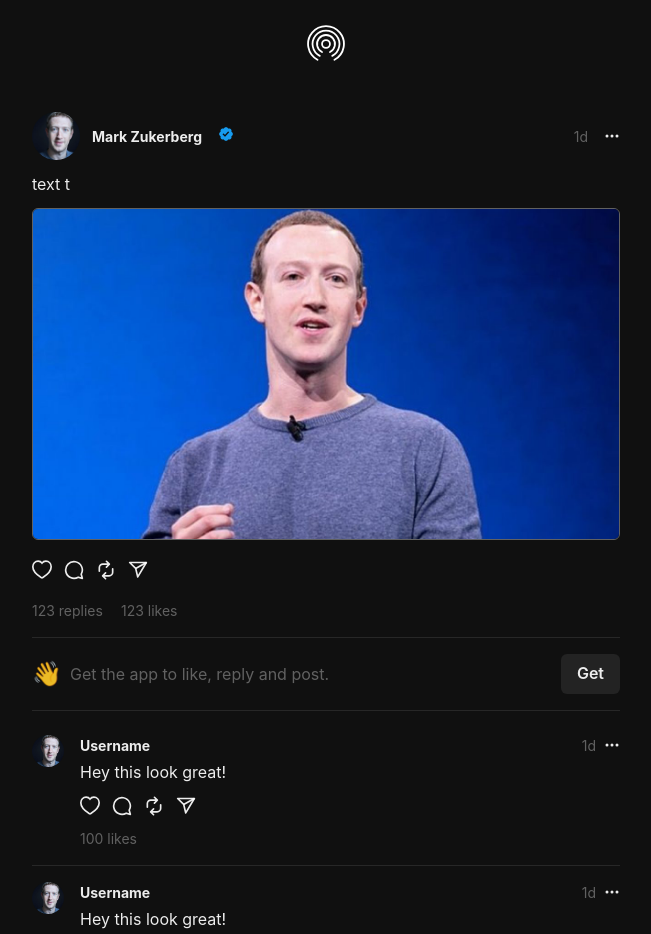
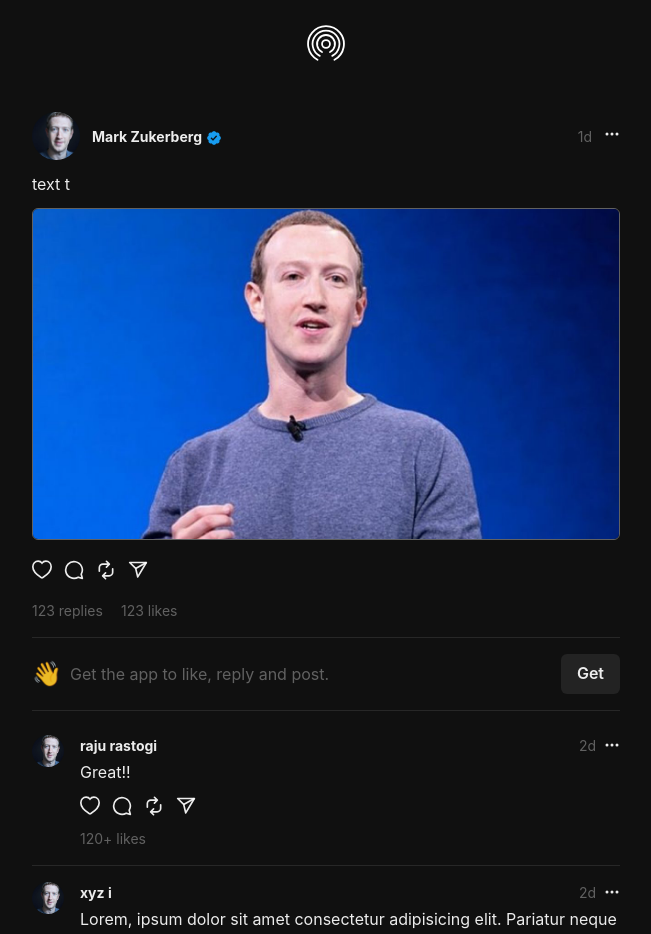
Before and after one commit to Shashankbhatnagar03/Socia-Buzz-frontend, a React (Vite) app: page /mark/post/1 in a window 1280 px wide. Shown: the top 934 px of the page, without its empty margins (314-965 px from the left). Built offline with nearby package versions, Linux system fonts and the light colour scheme.

Commit message:
comment component

```diff
--- a/src/component/Comment.tsx
+++ b/src/component/Comment.tsx
@@ -2,27 +2,34 @@ import { Avatar, Divider, Flex, Text } from "@chakra-ui/react";
 import  { useState } from "react";
 import { BsThreeDots } from "react-icons/bs";
 import Icons from "./Icons";
+interface CommentProps{
+    comment : string ,
+    createdAt:number ,
+    likes :number,
+    username : string ,
+    userAvatar:string
+}
 
-const Comment = () => {
+const Comment = ({comment , createdAt, likes , username ,userAvatar}:CommentProps) => {
     const [liked , setLiked] = useState<boolean>(false);
-
+    const totalLikes:number = liked ? likes + 1 : likes;
   return <>
   <Flex gap={4} py={2} my={2} w={"full"}>
-  <Avatar src="/zuck-avatar.png" name="Zuckerberg" size={"sm"} />
+  <Avatar src={userAvatar} name={username} size={"sm"} />
     <Flex gap={1} w={"full"} flexDirection={"column"}>
         <Flex w={"full"} justifyContent={"space-between"} alignItems={"center"}>
 
-            <Text fontSize={"sm"} fontWeight={"bold"}>Username </Text>
+            <Text fontSize={"sm"} fontWeight={"bold"}>{username} </Text>
 
             <Flex gap={2} alignItems={"center"}>
-                <Text fontSize={"sm"} color={"grey.light"}>1d</Text>
+                <Text fontSize={"sm"} color={"grey.light"}>{createdAt}d</Text>
                 <BsThreeDots />
             </Flex>
         </Flex>
-        <Text>Hey this look great! </Text>
+        <Text>{comment}</Text>
         <Icons liked={liked} setLiked={setLiked}/>
         <Text fontSize={"sm"} color={"grey.light"} >
-            {100 + (liked ? 1:0)} likes
+       {totalLikes}+{(totalLikes>0?" likes":" like")}
         </Text>
     </Flex>
   </Flex>
--- a/src/component/Icons.tsx
+++ b/src/component/Icons.tsx
@@ -9,7 +9,7 @@ interface IconsProps{
 
 const Icons= ( {liked ,setLiked} : IconsProps) => {
   return (
-    <Flex gap={3} my={2} onClick={(e) => e.preventDefault()}>
+    <Flex cursor={"pointer"} gap={3} my={2} onClick={(e) => e.preventDefault()}>
 				<svg
 					aria-label='Like'
 					color={liked ? "rgb(237, 73, 86)" : ""}
--- a/src/pages/PostPage.tsx
+++ b/src/pages/PostPage.tsx
@@ -1,4 +1,4 @@
-import { Avatar, Box, Button, Divider, Flex, Image, Text } from "@chakra-ui/react";
+import { Avatar, Box, Button, Divider, Flex, Image, Menu, MenuButton, MenuItem, MenuList, Portal, Text, useToast } from "@chakra-ui/react";
 import { BsThreeDots } from "react-icons/bs";
 import Icons from "../component/Icons";
 import { useState } from "react";
@@ -6,6 +6,19 @@ import Comment from "../component/Comment";
 
 const PostPage = () => {
   const [liked , setLiked] = useState<boolean>(false);
+  const toast = useToast();
+  const copyUrl = () =>{
+    const currentUrl:string = window.location.href;
+    navigator.clipboard.writeText(currentUrl).then(()=>{
+        toast({
+          title: 'Profile Link Copied',
+            description: "",
+            status: 'success',
+            duration: 3000,
+            isClosable: true,
+          })
+    })
+}
   return (
     <>
     <Flex>
@@ -15,14 +28,29 @@ const PostPage = () => {
 						<Text fontSize={"sm"} fontWeight={"bold"}>
 							Mark Zukerberg
 						</Text>
-						<Image src='/verified.png' w={4} h={4} ml={4} />
+						<Image src='/verified.png' w={4} h={4} ml={1} mt={1}/>
 					</Flex>
 				</Flex>
-				<Flex gap={4} alignItems={"center"}>
+				<Flex gap={3} alignItems={"center"}>
 					<Text fontSize={"sm"}  color={"grey.light"}>
 						1d
 					</Text>
-          <BsThreeDots/>
+
+          <Box>
+                    <Menu>
+                        <MenuButton>
+                        <BsThreeDots onClick={copyUrl} cursor={"pointer"}/>
+                        </MenuButton>
+                        <Portal>
+                            <MenuList bg={"grey.dark"}>
+                                <MenuItem bg={"grey.dark"} onClick={copyUrl}>Copy Link</MenuItem>
+                            </MenuList>
+
+                        </Portal>
+                    </Menu>
+
+                </Box>
+
 
 				</Flex>
 			</Flex>
@@ -58,9 +86,10 @@ const PostPage = () => {
 			</Flex>
 
       <Divider my={4}/>
-      <Comment/>
-      <Comment/>
-      <Comment/>
+
+      <Comment  comment="Great!!" createdAt={2} likes={120} username="raju rastogi" userAvatar="/zuck-avatar.png"/>
+      <Comment comment= " Lorem, ipsum dolor sit amet consectetur adipisicing elit. Pariatur neque quam nihil?!!" createdAt={2} likes={120} username="xyz i" userAvatar="/zuck-avatar.png"/>
+      <Comment comment="Lorem, ipsum dolor sit amet consectetur adipisicing elit. Pariatur neque quam nihil?!!" createdAt={4} likes={120} username="raju thrp " userAvatar="/zuck-avatar.png"/>
 
 
 		</>
```
